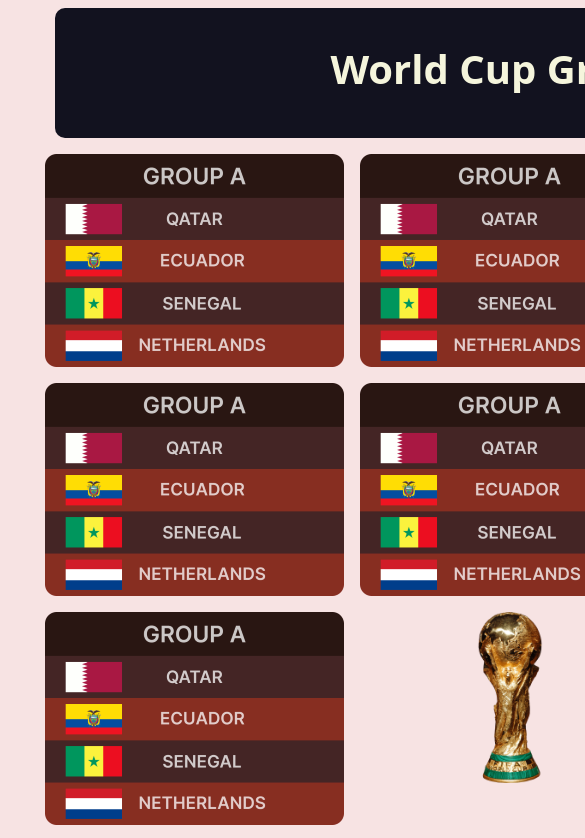
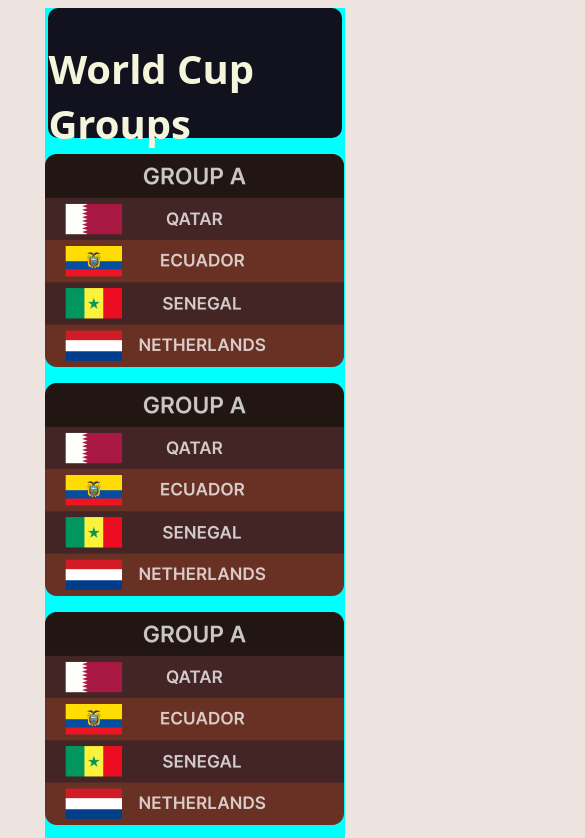
Before and after one commit to matias-cavalcante/grid-practice-qatar22, a plain HTML site: page index.html in a window 390 px wide. Shown: the top 838 px of the page, 585 px wide, since content can reach past the window. Drawn offline with Linux system fonts and the light colour scheme.

Commit message:
Added media queries for tablet and  mobile size versions

```diff
--- a/Styles.css
+++ b/Styles.css
@@ -1,5 +1,5 @@
 body {
-    background-color: rgb(247, 227, 227);
+    background-color: #EDE4E0;
 }
 
 div {
@@ -15,9 +15,8 @@
     max-width: 300px;
 }
 
-
-
 .grid-container {
+    background-color: aqua;
     display: grid;
     width: 80%;
     gap: 1rem;
@@ -45,4 +44,25 @@
 .group-cup img {
     width: 30%;
     height: 40%;
+
 }
+
+@media screen and (max-width: 1200px) {
+    .header-cup {
+        grid-column: span 2;
+    }
+
+    .grid-container {
+        grid-template-columns: repeat(2, 1fr);
+    }
+}
+
+@media screen and (max-width: 800px) {
+    .header-cup {
+        grid-column: span 1;
+    }
+
+    .grid-container {
+        grid-template-columns: repeat(1, 1fr);
+    }
+}
```
